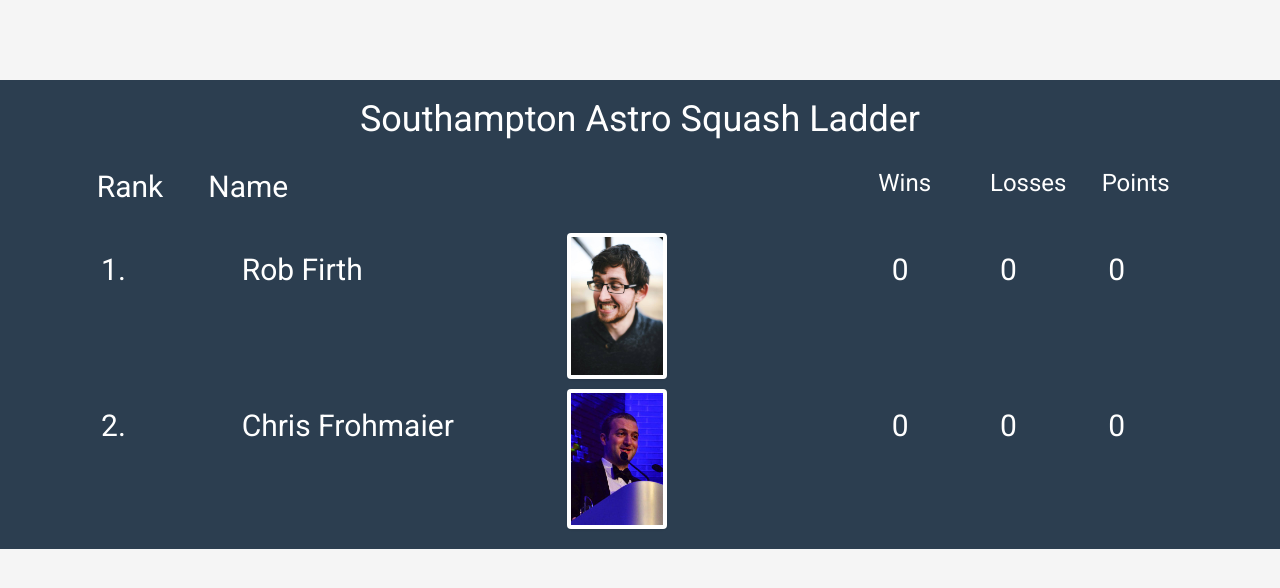
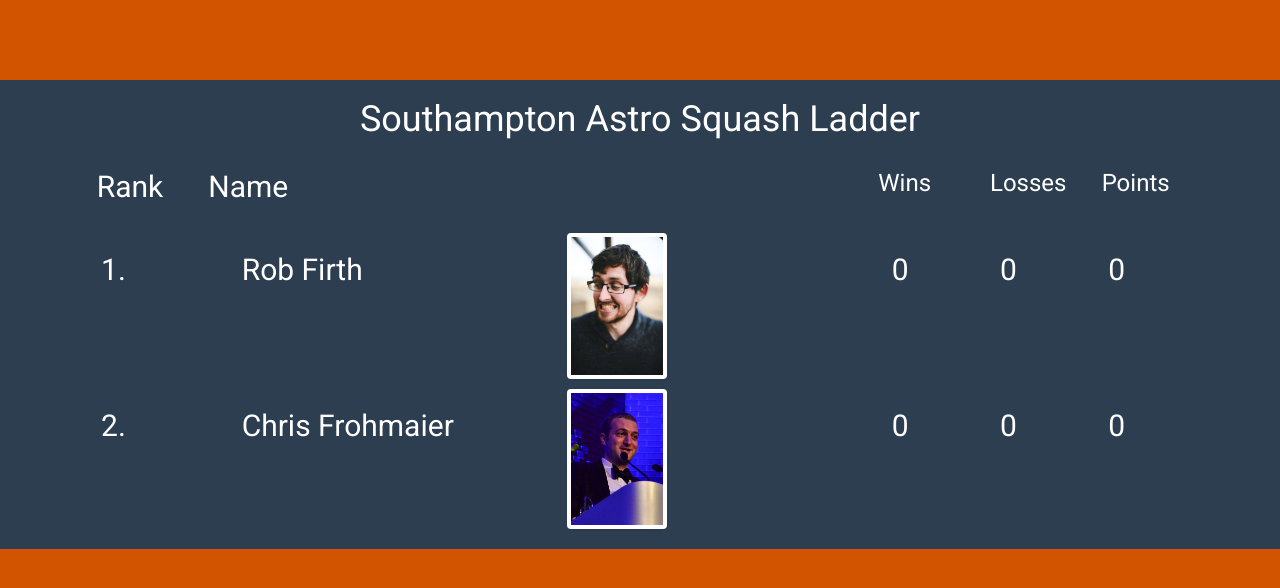
Before and after one commit to RobFirth/astrosquash, a Flask app: page / in a window 1280 px wide. Shown: the top 588 px of the page. Run offline with Flask 2, Linux system fonts and the light colour scheme; data comes from the database, SQL or seed files in the repository; some libraries are stand-ins or nearby versions.

Commit message:
playing with colours

```diff
--- a/app/templates/layout.html
+++ b/app/templates/layout.html
@@ -7,7 +7,7 @@
     <link rel="stylesheet" href="{{ url_for('static', filename='css/bootstrap.css') }}">
     <link rel="stylesheet" href="{{ url_for('static', filename='css/main.css') }}">
   </head>
-  <body>
+  <body class="pumkin">
   <div class='midnight-blue'>
     <header>
       <div class="container" style="text-align:center">
```
